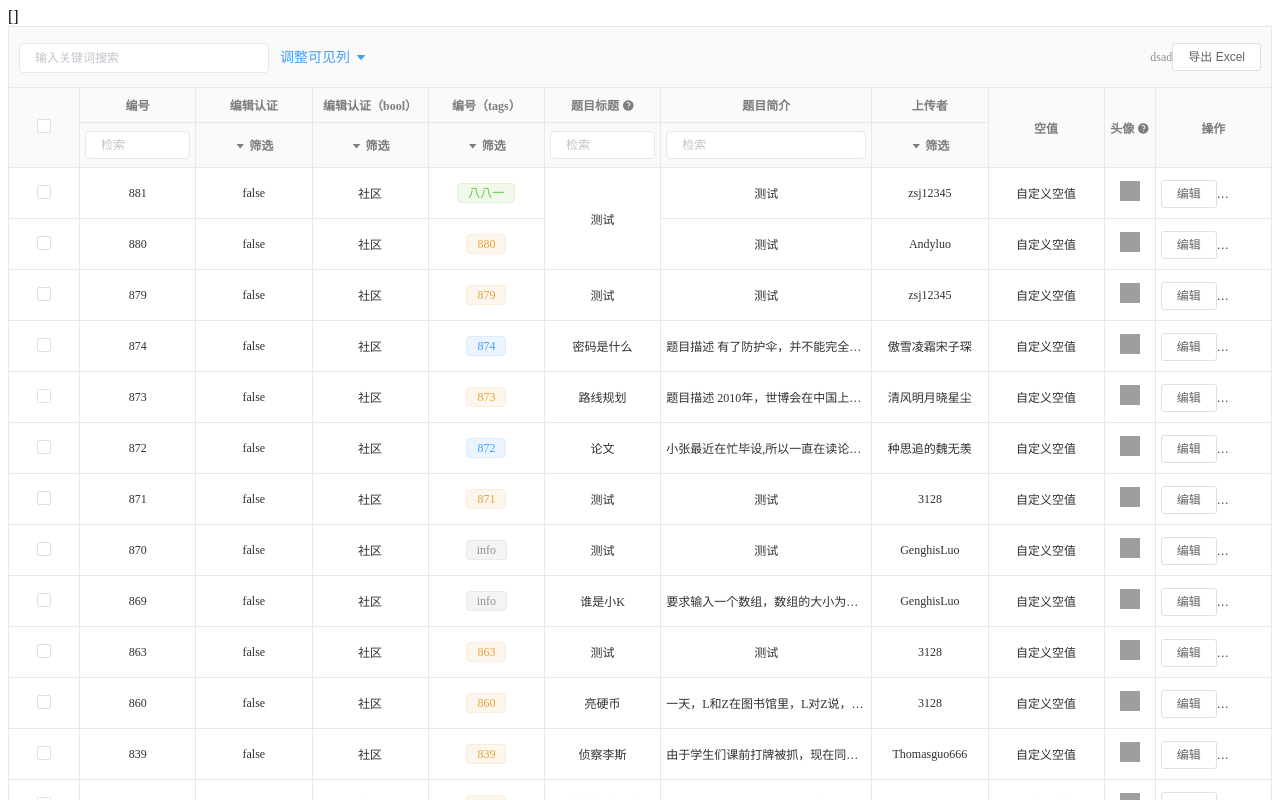
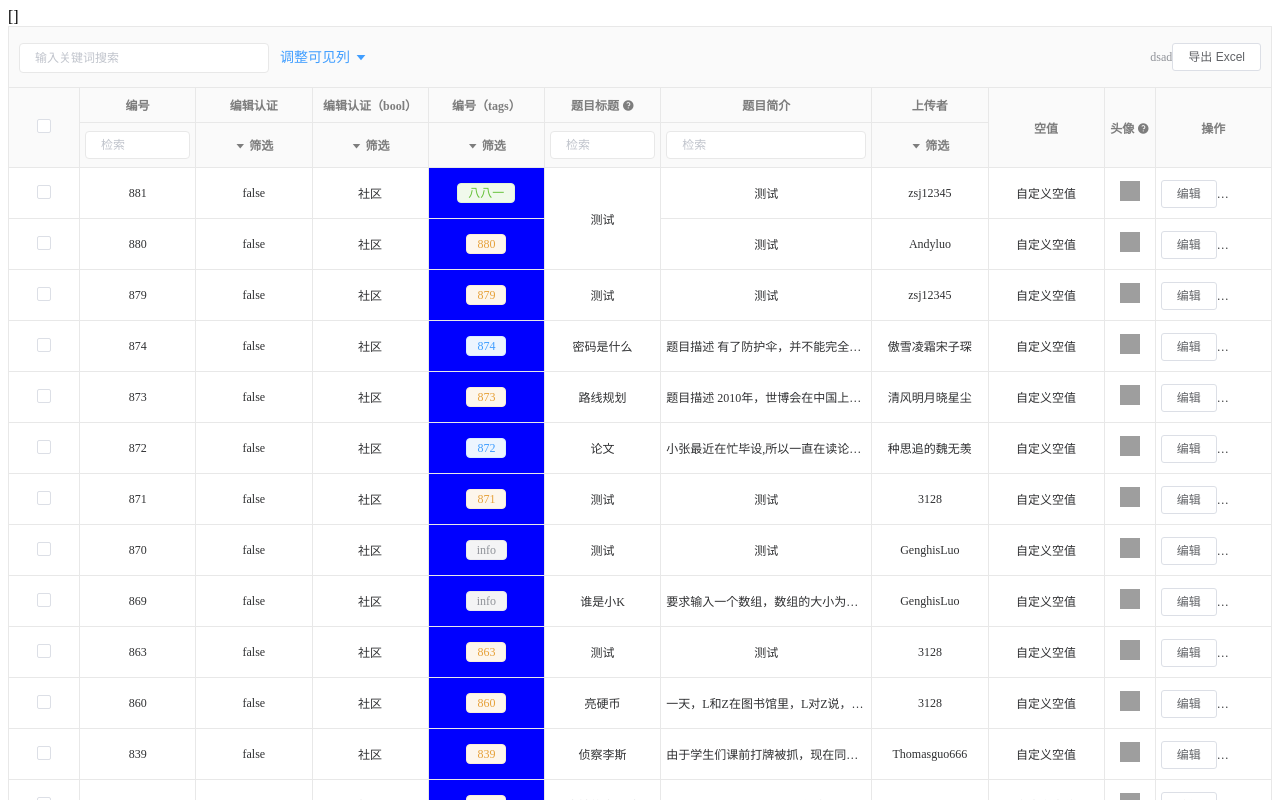
Before and after one commit to CornerSkyless/vue-geelist, a Vue app: page / in a window 1280 px wide. Shown: the top 800 px of the page. Built offline with nearby package versions, Linux system fonts and the light colour scheme; grey boxes are pictures that could not be loaded.

Commit message:
增加自定义背景色

```diff
--- a/package.json
+++ b/package.json
@@ -1,7 +1,7 @@
 {
   "name": "vue-geelist",
   "description": "A data table for lazy coder based on Element-UI.",
-  "version": "0.0.22",
+  "version": "0.0.23",
   "author": "cornerskyless <573196853@qq.com>",
   "license": "MIT",
   "private": false,
--- a/src/App.vue
+++ b/src/App.vue
@@ -983,6 +983,9 @@ export default class App extends Vue {
       {
         label: "编号（tags）",
         content: "id",
+        classNames(row){
+          return ['bg-blue']
+        },
         tags: [
           { case: 881, text: "八八一", type: "success" },
           { in: [874, 872], type: "error" },
@@ -1063,4 +1066,8 @@ export default class App extends Vue {
 </script>
 
 <style lang="scss">
+  .bg-blue{
+      background: blue;
+
+  }
 </style>
--- a/src/components/geelist.vue
+++ b/src/components/geelist.vue
@@ -90,7 +90,7 @@
         </tr>
       </thead>
       <tbody>
-        <tr v-for="(row,i) in displayList" :key="row[option.rowKey]" @click="clickOnRow(row,i)">
+        <tr v-for="(row,i) in displayList" :key="row[option.rowKey]" @click="clickOnRow(row,i)" :class="getRowClassNames(row)">
           <td v-if="option.checkbox" width="60px">
             <el-checkbox
               :checked="isInSelectedList(row)"
@@ -104,7 +104,7 @@
             :style="column.style"
             :rowspan="getRowspan(row,column)"
             :colspan="getColspan(row,column)"
-            :class="{'displayNone':getRowspan(row,column)===0 || getColspan(row,column)===0}"
+            :class="getColumnClassNames(row,column)"
           >
             <el-tooltip effect="dark" placement="bottom-start" v-if="column.tooltip">
               <div slot="content" style="max-width: 350px">{{getToolTipContent(row,column)}}</div>
@@ -298,6 +298,22 @@ export default class Geelist extends Vue {
   getActionXXX(row: any, actionOption: any, XXX: string): string {
     if (typeof actionOption[XXX] === "function") return actionOption[XXX](row);
     else return actionOption[XXX];
+  }
+
+  getColumnClassNames(row:any,columnOption: GeelistColumnOption<any>){
+    const list = [];
+    if(this.getRowspan(row,columnOption)===0 || this.getColspan(row,columnOption)===0){
+      list.push('displayNone')
+    }
+    if(!columnOption.classNames) return list;
+    if(typeof columnOption.classNames === "function") return list.concat(columnOption.classNames(row));
+    return list.concat(columnOption.classNames);
+  }
+
+  getRowClassNames(row:any){
+    if(!this.option.classNames) return [];
+    if(typeof this.option.classNames === "function") return this.option.classNames(row);
+    return this.option.classNames;
   }
 
   doAction(row: any, actionOption: GeelistActionOption<any>) {
@@ -570,6 +586,7 @@ export default class Geelist extends Vue {
   tbody {
     overflow-y: scroll;
     table-layout: fixed;
+    background: white;
     tr:nth-child(-1) {
       border-bottom: 0;
     }
@@ -584,7 +601,6 @@ export default class Geelist extends Vue {
         padding: 5px;
         text-align: center;
         font-size: 12px;
-        background: white;
         text-overflow: ellipsis;
         overflow: hidden;
         white-space: nowrap;
--- a/src/components/interface.ts
+++ b/src/components/interface.ts
@@ -7,7 +7,8 @@ export interface GeelistOption<T> {
   columnOptions: GeelistColumnOption<T>[]
   exportExcel?: string
   disablePagination?: boolean
-  checkbox?: boolean
+  checkbox?: boolean,
+  classNames?: ((row: T) => string[]) | string[] // 自定义背景
 }
 
 export interface GeelistTagOption {
@@ -33,6 +34,7 @@ export interface GeelistColumnOption<T> {
   label: string // 标题
   description?: string // 列简介
   content?: ((row: T) => string) | string // 自定义文字内容
+  classNames?: ((row: T) => string[]) | string[] // 自定义背景
   style?: any // 默认样式
   slot?: string
   wrap?: boolean // 强制换行
```
Also changed, not shown: 7 other files (tests, documents, lock files or other folders).
